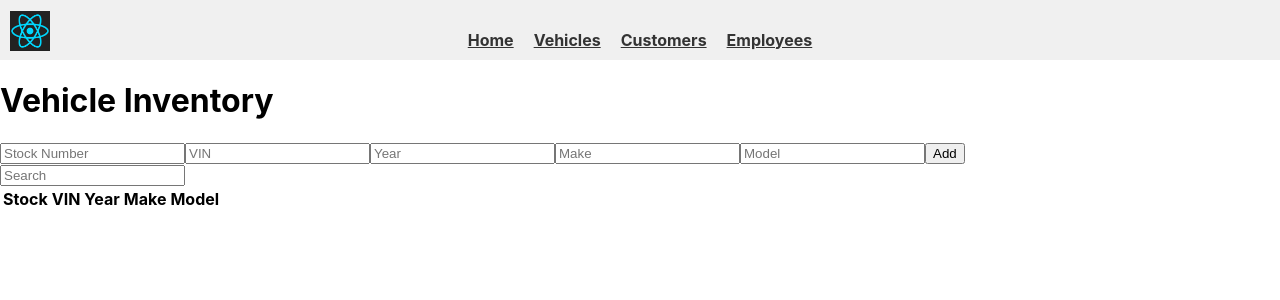
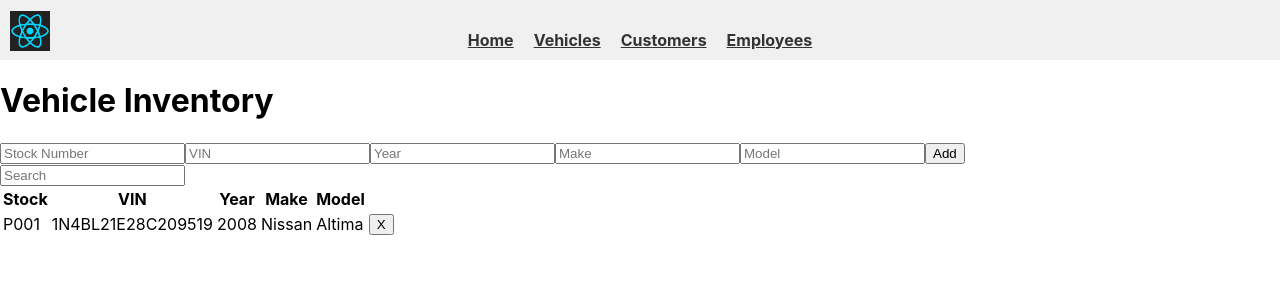
Before and after one commit to lsimmo25/Phase-2-Project, a React (Create React App) app: page /vehicle-inventory in a window 1280 px wide. Shown: the top 300 px of the page. Built offline with nearby package versions, Linux system fonts and the light colour scheme; data requests are answered from the project's data file.

Commit message:
formatted vehicle table, it is now pulling vehicle data from json server. Also created addVehicleForm component and setup useState to create a new object for adding new vehicles

```diff
--- a/src/App.js
+++ b/src/App.js
@@ -1,5 +1,5 @@
 import './App.css';
-import React from 'react';
+import React, { useState, useEffect } from 'react';
 import { BrowserRouter as Router, Routes, Route } from 'react-router-dom';
 import NavBar from './components/NavBar';
 import HomePage from './Pages/HomePage';
@@ -9,13 +9,22 @@ import EmployeesPage from './Pages/EmployeesPage';
 
 
 function App() {
+
+  const [vehicles, setVehicles] = useState([])
+
+  useEffect(() => {
+    fetch(`http://localhost:4000/vehicles`)
+    .then(r => r.json())
+    .then(retrievedVehicles => setVehicles(retrievedVehicles))
+  }, [])
+
   return (
     <Router>
       <div className="App">
         <NavBar />
           <Routes>
             <Route path="/" element={<HomePage />} />
-            <Route path="/vehicle-inventory" element={<VehiclePage />} />
+            <Route path="/vehicle-inventory" element={<VehiclePage vehicles={vehicles} setVehicles={setVehicles}/>} />
             <Route path="/customers" element={<CustomersPage />} />
             <Route path="/employees" element={<EmployeesPage />} />
           </Routes>
--- a/src/Pages/HomePage.js
+++ b/src/Pages/HomePage.js
@@ -16,6 +16,9 @@ function Home() {
             <section>
                 <h2>Active Customers: {/*display total number of active customers here*/}</h2>
             </section>
+            <section>
+                <h2>Active Employees: {/*display total number of active Employees here*/}</h2>
+            </section>
         </div>
     )
 }
--- a/src/Pages/VehiclePage.js
+++ b/src/Pages/VehiclePage.js
@@ -1,27 +1,19 @@
-import React from "react";
+import React, { useState } from "react";
 import VehicleList from "../components/VehicleList";
 import VehicleSearch from "../components/VehicleSearch";
+import AddVehicleForm from "../components/AddVehicleForm";
 
-function VehiclePage() {
+function VehiclePage({ vehicles, setVehicles }) {
 
     return (
         <div>
             <h1>Vehicle Inventory</h1>
-            <form className="add-vehicle-form">
-                <section>
-                    <input placeholder="Stock Number"></input>
-                    <input placeholder="VIN"></input>
-                    <input placeholder="Year"></input>
-                    <input placeholder="Make"></input>
-                    <input placeholder="Model"></input>
-                    <button type="submit">Add</button>
-                </section>
-            </form>
+                <AddVehicleForm setVehicles={setVehicles}/>
             <section>
                 <VehicleSearch />
             </section>
             <section>
-                <VehicleList />
+                <VehicleList vehicles={vehicles} setVehicles={setVehicles}/>
             </section>
         </div>
     )
--- /dev/null
+++ b/src/components/AddVehicleForm.js
@@ -0,0 +1,38 @@
+import React, { useState } from "react";
+
+function AddVehicleForm({ setVehicles }) {
+
+    const [newVehicle, setNewVehicle] = useState({
+        stock: "",
+        vin: "",
+        year: "",
+        make: "",
+        model: ""
+    })
+
+    const handleChange = (e) => {
+        setNewVehicle({
+            ...newVehicle,
+            [e.target.name]: e.target.value
+        })
+    }
+
+    const handleAddVehicle = () => {
+        console.log("vehicle added", newVehicle)
+    }
+
+    return (
+        <form className="add-vehicle-form">
+            <section>
+                <input placeholder="Stock Number" name="stock" value={newVehicle.stock} onChange={handleChange}></input>
+                <input placeholder="VIN" name="vin" value={newVehicle.vin} onChange={handleChange}></input>
+                <input placeholder="Year" name="year" value={newVehicle.year} onChange={handleChange}></input>
+                <input placeholder="Make" name="make" value={newVehicle.make} onChange={handleChange}></input>
+                <input placeholder="Model" name="model" value={newVehicle.model} onChange={handleChange}></input>
+                <button type="button" onClick={handleAddVehicle}>Add</button>
+            </section>
+        </form>
+    )
+}
+
+export default AddVehicleForm
--- a/src/components/VehicleCard.js
+++ b/src/components/VehicleCard.js
@@ -1,9 +1,20 @@
 import React from "react";
 
-function VehicleCard() {
+function VehicleCard({ id, stock, vin, year, make, model }) {
 
     return (
-        <td></td>
+        <tbody>
+            <tr>
+                <td>{stock}</td>
+                <td>{vin}</td>
+                <td>{year}</td>
+                <td>{make}</td>
+                <td>{model}</td>
+                <td><button type="button">X</button></td>
+            </tr>
+
+        </tbody>
+
     )
 }
 
--- a/src/components/VehicleList.js
+++ b/src/components/VehicleList.js
@@ -1,6 +1,7 @@
 import React from "react";
+import VehicleCard from "./VehicleCard.js"
 
-function VehicleList() {
+function VehicleList({ vehicles, setVehicles }) {
 
     return (
         <table>
@@ -13,9 +14,9 @@ function VehicleList() {
                     <th>Model</th>
                 </tr>
             </thead>
-            <tbody>
-                {/* vehicle cards go here */}
-            </tbody>
+            {vehicles.map(vehicle => (
+                    <VehicleCard key={vehicle.id} {...vehicle}/>
+                ))}
         </table>
     )
 }
```
